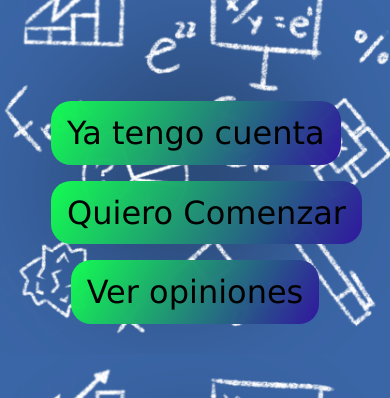
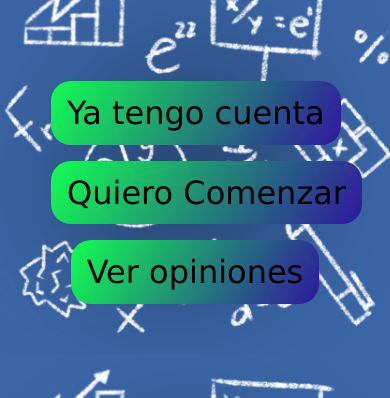
Before and after one commit to HeNaOhJ/PG, a PHP site: page / in a window 390 px wide. Shown: the part 446-844 px from the top of the page. Run offline with PHP 8.4, Linux system fonts and the light colour scheme.

Commit message:
Update estilos.css

```diff
--- a/estilos.css
+++ b/estilos.css
@@ -371,7 +371,7 @@ margin: 0px 0px 0px;}
             display: block;
             }
         .regis{
-            margin: 520px 5% 5% 5%;
+            margin: 500px 5% 5% 5%;
         }
         .cit{
     margin: 5% 5% 10px;
```
